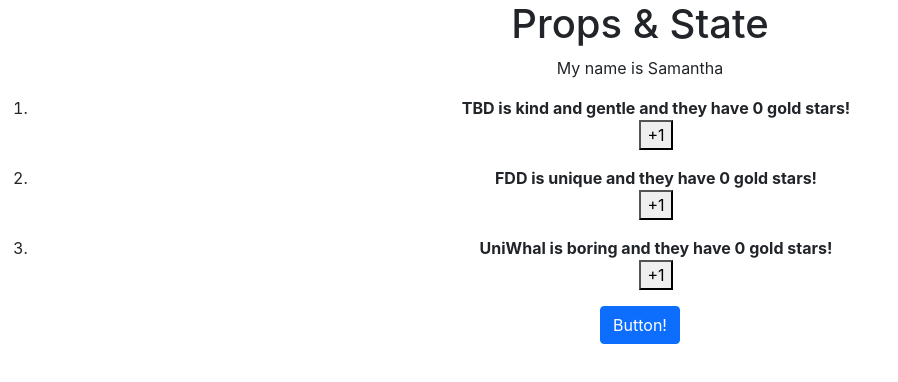
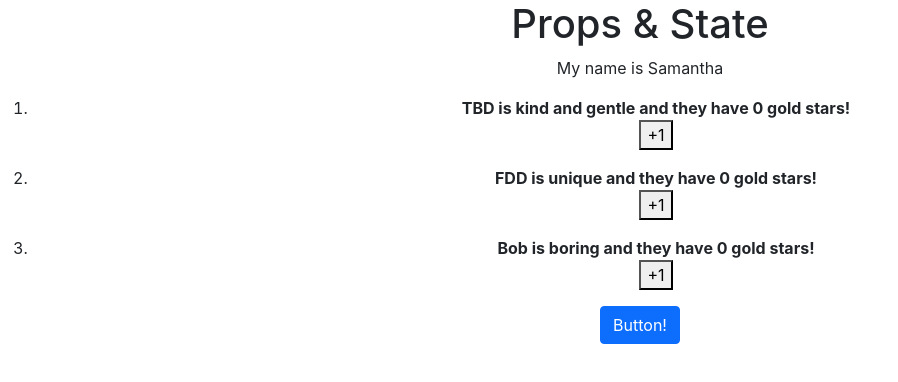
Before and after one commit to DeltaVCode-Demo/cr-301d10-demo2, a React (Create React App) app: page / in a window 1280 px wide. Shown: the top 382 px of the page, without its empty margins (0-898 px from the left). Built offline with nearby package versions, Linux system fonts and the light colour scheme.

Commit message:
Use map for list of React components

```diff
--- a/src/components/parent.js
+++ b/src/components/parent.js
@@ -13,31 +13,27 @@ class Parent extends React.Component {
       children: [
         { childName: 'TBD', gentle: true },
         { childName: 'FDD', willful: true },
+        { childName: 'Bob' }
       ]
     };
   }
 
   render() {
-    let hornedChild = data[0];
-
     return (
       <div>
         <p>My name is {this.state.name}</p>
         <ol>
-          <li>
-            <Child
-              name={this.state.children[0].childName}
-              gentle={this.state.children[0].gentle} />
-          </li>
-          <li>
-            <Child
-              name={this.state.children[1].childName}
-              willful={this.state.children[1].willful} />
-          </li>
-          <li>
-            <Child
-              name={hornedChild.title} />
-          </li>
+          {
+            this.state.children.map(child => (
+              <li>
+                <Child
+                  name={child.childName}
+                  gentle={child.gentle}
+                  willful={child.willful}
+                />
+              </li>
+            ))
+          }
         </ol>
       </div>
     )
```
